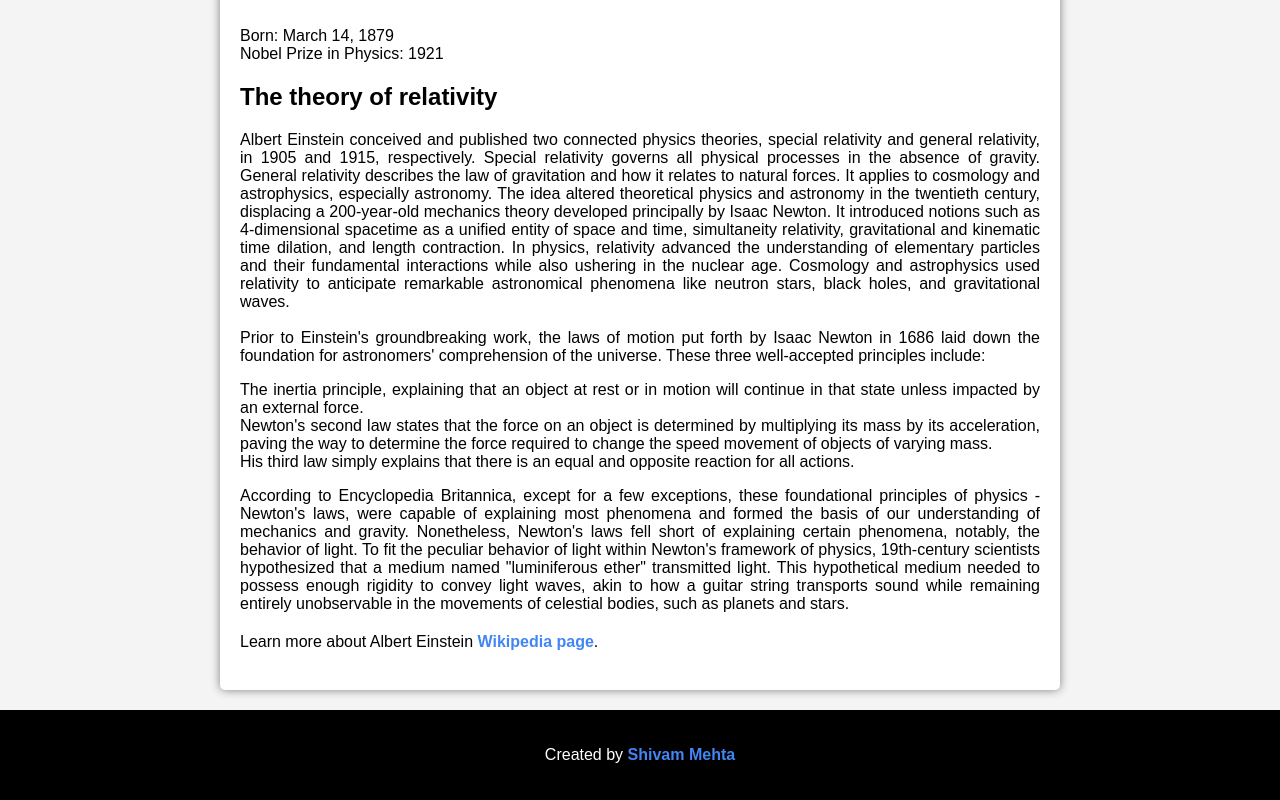
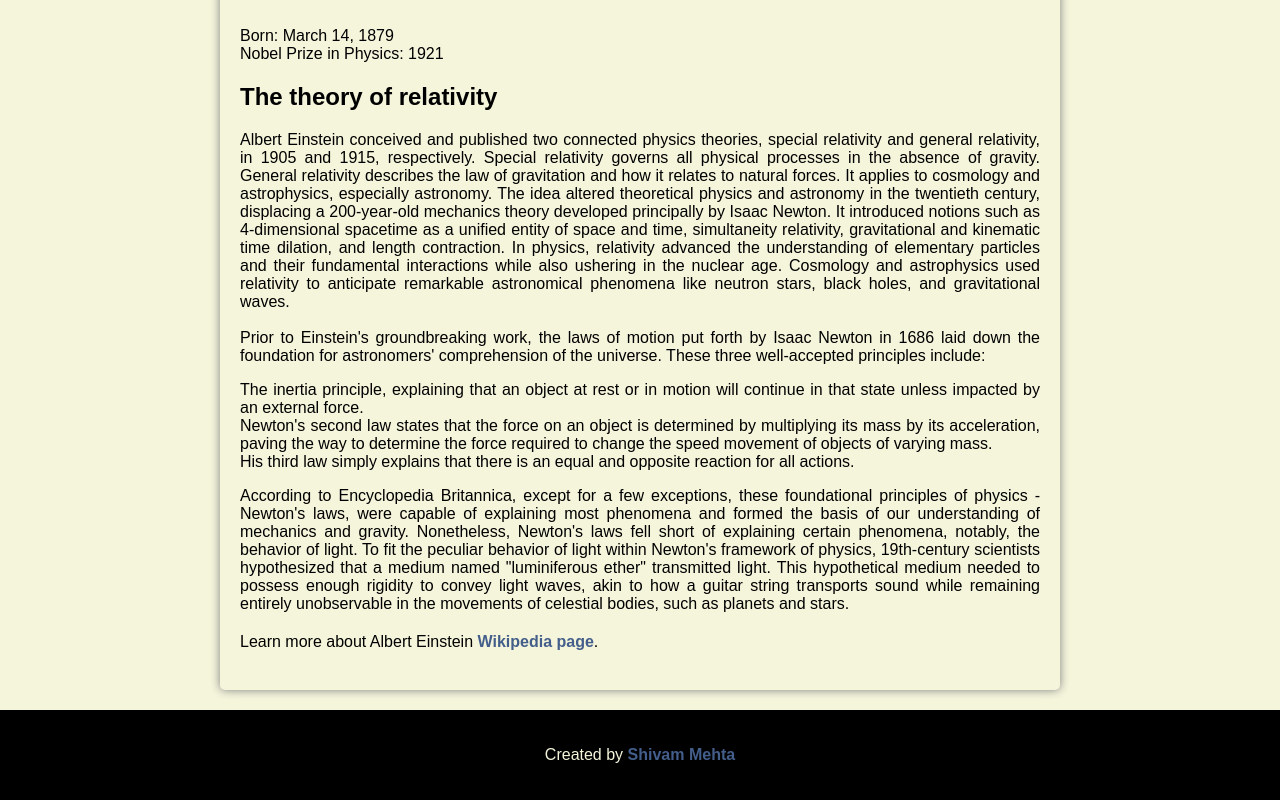
Before and after one commit to shivamm-mehta/Assingment-1, a plain HTML site: page index.html in a window 1280 px wide. Shown: the part 405-1205 px from the top of the page. Drawn offline with Linux system fonts and the light colour scheme.

Commit message:
Changed Background color

```diff
--- a/styles.css
+++ b/styles.css
@@ -1,5 +1,5 @@
 body {
-  background-color: #f4f4f4;
+  background-color: beige;
   font-family: "Arial", sans-serif;
   margin: 0;
   padding: 0;
@@ -8,7 +8,7 @@ body {
 
 footer {
   background-color: black;
-  color: #fff;
+  color: beige;
   text-align: center;
   padding: 1em 0;
 }
@@ -49,7 +49,7 @@ h1 {
   max-width: 800px;
   margin: 20px auto;
   padding: 20px;
-  background-color: #fff;
+  background-color: beige;
   border-radius: 5px;
   box-shadow: 0 0 10px gray;
 }
@@ -74,7 +74,7 @@ ul {
 }
 
 a {
-  color: #4285f4;
+  color: #435e8a;
   text-decoration: none;
   font-weight: bold;
 }
```
